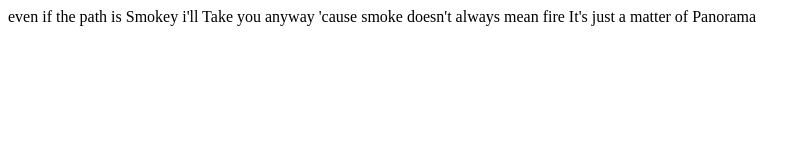
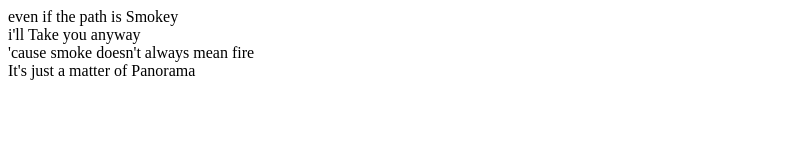
Before and after one commit to LucasHT22/pano, a plain HTML site: page index.html in a window 1280 px wide. Shown: the whole page, without its empty margins (0-811 px from the left). Drawn offline with Linux system fonts and the light colour scheme.

Commit message:
Update index.html

```diff
--- a/index.html
+++ b/index.html
@@ -6,10 +6,10 @@
     <title>I had a dream...</title>
 </head>
 <body>
-    even if the path is Smokey
-    i'll Take you anyway
-    'cause smoke doesn't always mean fire
-    It's just a matter of Panorama
+    even if the path is Smokey <br />
+    i'll Take you anyway <br />
+    'cause smoke doesn't always mean fire <br />
+    It's just a matter of Panorama <br />
     <!-- 35-83 -->
     <!-- 11 | 37^10 - 1 -->
 </body>
```
